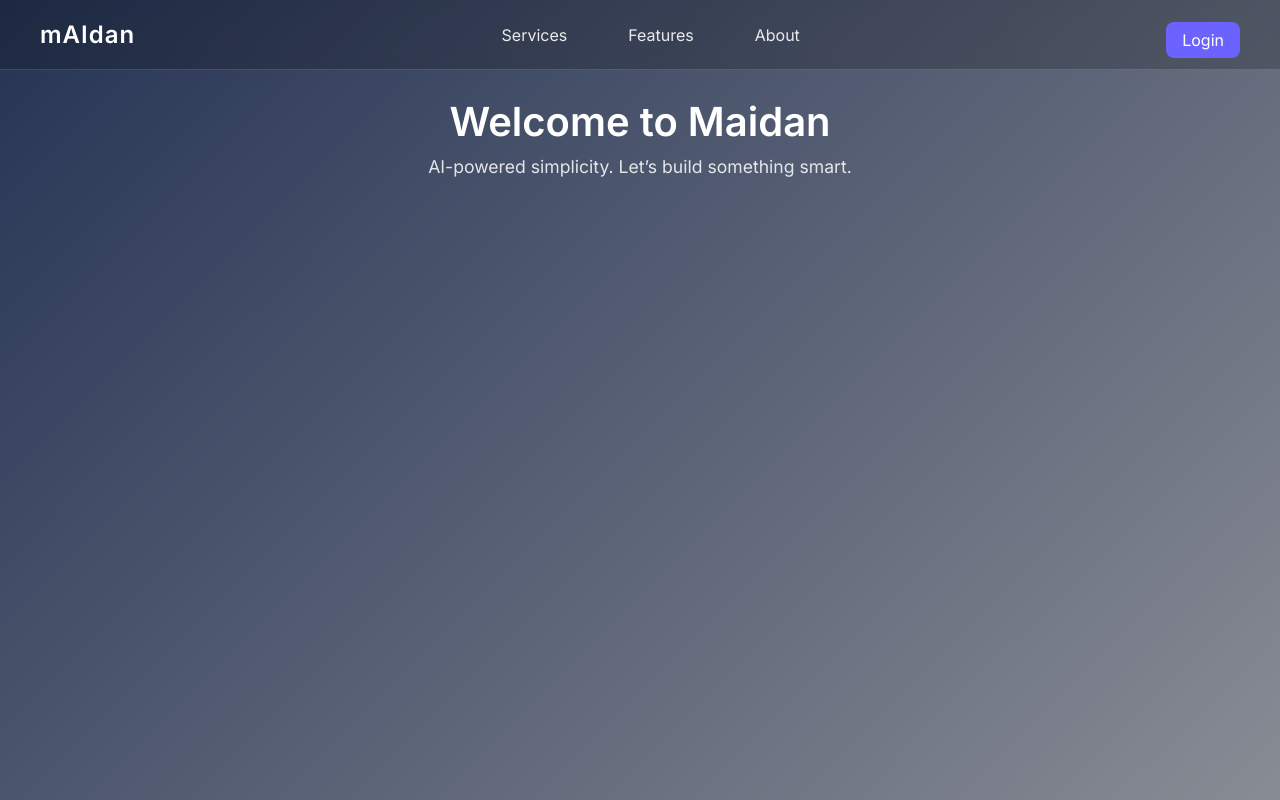
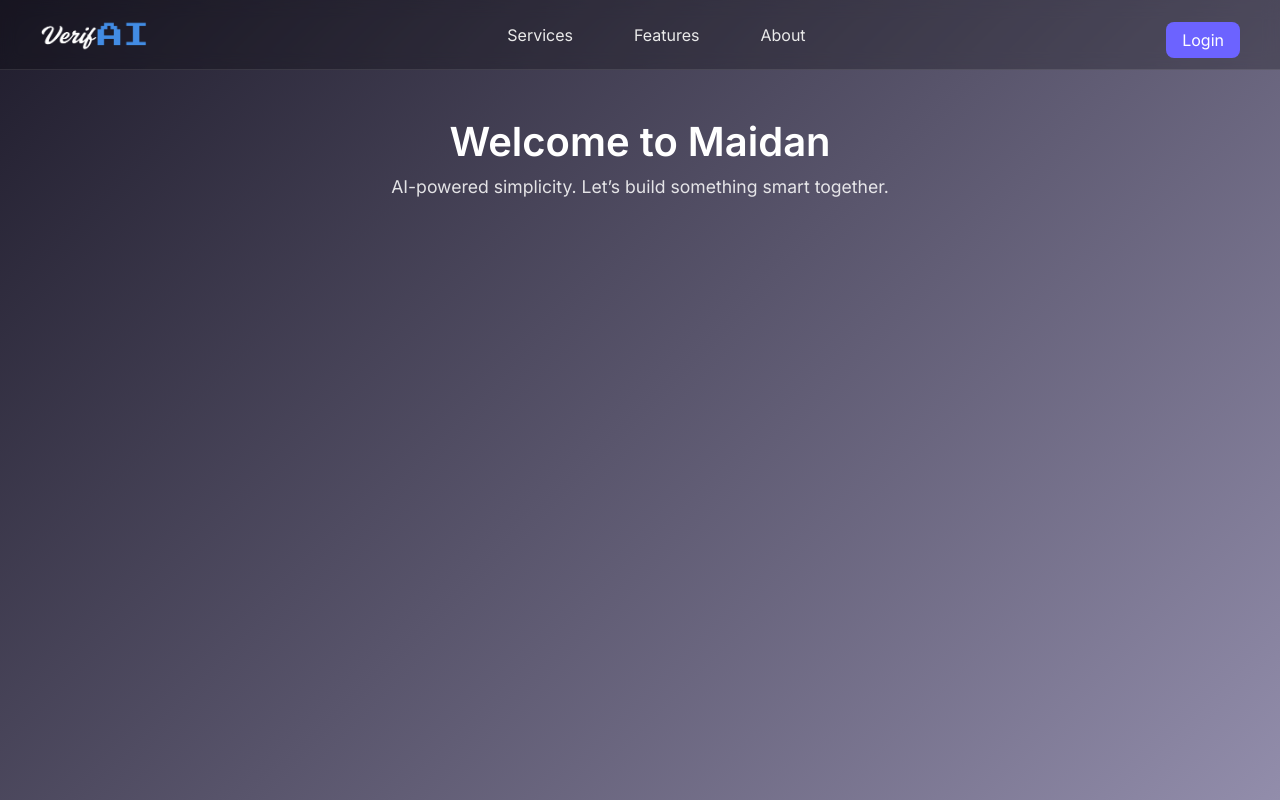
Before and after one commit to DraghiciAlexandru/Proiect_detector_AI, a React (Vite) app: page / in a window 1280 px wide. Built offline with nearby package versions, Linux system fonts and the light colour scheme; no server answers.

Commit message:
uigata2.1

```diff
--- a/src/main.jsx
+++ b/src/main.jsx
@@ -1,25 +1,30 @@
-import { StrictMode } from 'react';
-import { createRoot } from 'react-dom/client';
-import { BrowserRouter, Routes, Route } from 'react-router-dom';
-import './index.css';
-import Home from './pages/Home.jsx';
-import LoginPage from './pages/LoginPage.jsx';
-import Test from './pages/Test.jsx';
-import SignUpPage from './pages/SignUpPage.jsx';
-import App from './App.jsx'; // importul pentru chat
-import Interview from './pages/Interview.jsx';
+import { StrictMode } from "react";
+import { createRoot } from "react-dom/client";
+import { BrowserRouter, Routes, Route } from "react-router-dom";
+import "./index.css";
 
-createRoot(document.getElementById('root')).render(
-  // <StrictMode>
+import Home from "./pages/Home.jsx";
+import LoginPage from "./pages/LoginPage.jsx";
+import SignUpPage from "./pages/SignUpPage.jsx";
+import App from "./App.jsx";              // Chat
+import Test from "./pages/Test.jsx";
+import Profile from "./pages/Profile.jsx";
+import Interviews from "./pages/Interviews.jsx"; // ✅ Interviews
+import CybersecurityBeginner from "./pages/CybersecurityBeginner.jsx";
+
+createRoot(document.getElementById("root")).render(
+  <StrictMode>
     <BrowserRouter>
       <Routes>
-        <Route path="/" element={<Home />} />       {/* home */}
+        <Route path="/" element={<Home />} />
         <Route path="/login" element={<LoginPage />} />
         <Route path="/signup" element={<SignUpPage />} />
-        <Route path="/app" element={<App />} />         {/* Chat */}
-        <Route path='/test' element={<Test/>}/>
-        <Route path='/interview/:domain/:level' element={<Interview/>}/>
+        <Route path="/app" element={<App />} />
+        <Route path="/profile" element={<Profile />} />
+        <Route path="/interviews" element={<Interviews />} />  {/* ✅ Interviews */}
+        <Route path="/test" element={<Test />} />
+        <Route path="/interview/cybersecurity/beginner" element={<CybersecurityBeginner />} />
       </Routes>
     </BrowserRouter>
-  // </StrictMode>
-)
+  </StrictMode>
+);
--- a/src/pages/Home.css
+++ b/src/pages/Home.css
@@ -7,55 +7,32 @@
   font-family: 'Inter', sans-serif;
 }
 
-.app-page {
+body {
+  margin: 0;
+  padding: 0;
   height: 100vh;
-  width: 100vw;          /* make it use full screen width */
-  overflow: hidden;
-  background: linear-gradient(135deg, #1f1c2c, #928dab);
-  display: flex;
-  flex-direction: column;
-}
-.app-body {
-  flex: 1;
-  display: flex;
-  height: calc(100vh - 70px);
-  width: 100vw;           /* stretch fully under navbar */
-  margin: 0;              /* remove any residual gaps */
-  padding: 0;
-}
-
-.chat-shell {
-  flex: 1;
-  background: #fff;
-  display: flex;
-  flex-direction: column;
-  border-left: none;
-  border-top: 1px solid rgba(0,0,0,0.07);
-  border-right: 1px solid rgba(0,0,0,0.07);
-  border-bottom: 1px solid rgba(0,0,0,0.07);
-}
-
-
-body {
-  background: linear-gradient(135deg, #1f1c2c, #928dab);
-  color: #fff;
-  height: 100vh;
-  overflow: hidden;
+  width: 100vw;
+  overflow-x: hidden;
 }
 
 .home-container {
   display: flex;
   flex-direction: column;
-  height: 100%;
+  height: 100vh;
+  width: 100vw;
+  background: linear-gradient(135deg, #1f1c2c, #928dab); /* ✅ consistent background */
+  color: #fff;
+  overflow: hidden;
 }
 
+/* NAVBAR */
 .navbar {
   width: 100%;
   height: 70px;
   display: flex;
   justify-content: space-between;
   align-items: center;
-  background: rgba(0, 0, 0, 0.2);
+  background: rgba(0, 0, 0, 0.25);
   backdrop-filter: blur(8px);
   padding: 0 40px;
   position: fixed;
@@ -63,13 +40,6 @@ body {
   left: 0;
   border-bottom: 1px solid rgba(255, 255, 255, 0.15);
   z-index: 100;
-}
-
-.logo {
-  font-size: 1.5rem;
-  font-weight: 600;
-  color: #ffffff;
-  letter-spacing: 1px;
 }
 
 .nav-center {
@@ -84,18 +54,13 @@ body {
   font-size: 1rem;
   cursor: pointer;
   transition: color 0.3s;
-  height: 42px;         /* uniform height */
-  line-height: 42px;    /* vertically centers text */
+  height: 42px;
+  line-height: 42px;
   padding: 0 18px;
 }
 
 .nav-btn:hover {
   color: #6c63ff;
-}
-
-.nav-right {
-  display: flex;
-  align-items: center;
 }
 
 .login-btn {
@@ -113,37 +78,6 @@ body {
   background: #5851d8;
 }
 
-.user-info {
-  font-weight: 500;
-  color: #6c63ff;
-  cursor: pointer;
-  background: #fff;
-  border-radius: 8px;
-  padding: 8px 16px;
-  color: #2d2d2d;
-  transition: background 0.3s;
-}
-
-.user-info:hover {
-  background: #f5f5f5;
-}
-
-.content {
-  margin-top: 100px;
-  text-align: center;
-}
-
-.content h1 {
-  font-size: 2.5rem;
-  margin-bottom: 10px;
-}
-
-.content p {
-  font-size: 1.1rem;
-  opacity: 0.85;
-}
-
-
 .user-wrapper {
   position: relative;
 }
@@ -157,14 +91,19 @@ body {
   cursor: pointer;
 }
 
+.user-info:hover {
+  background: #f5f5f5;
+}
+
+/* USER MENU */
 .user-menu {
   position: absolute;
   top: 110%;
   right: 0;
   background: #ffffff;
-  border: 1px solid rgba(0,0,0,0.08);
+  border: 1px solid rgba(0, 0, 0, 0.08);
   border-radius: 10px;
-  box-shadow: 0 6px 20px rgba(0,0,0,0.12);
+  box-shadow: 0 6px 20px rgba(0, 0, 0, 0.12);
   display: flex;
   flex-direction: column;
   min-width: 140px;
@@ -185,7 +124,7 @@ body {
   background: rgba(108, 99, 255, 0.08);
 }
 
-
+/* DROPDOWN MENU */
 .nav-item {
   position: relative;
   display: inline-block;
@@ -193,12 +132,12 @@ body {
 
 .dropdown-menu {
   position: absolute;
-  top: 100%;           /* right under the button */
+  top: 100%;
   left: 0;
   background: #ffffff;
-  border: 1px solid rgba(0,0,0,0.06);
+  border: 1px solid rgba(0, 0, 0, 0.06);
   border-radius: 10px;
-  box-shadow: 0 10px 30px rgba(0,0,0,0.1);
+  box-shadow: 0 10px 30px rgba(0, 0, 0, 0.1);
   min-width: 160px;
   z-index: 200;
   overflow: hidden;
@@ -219,13 +158,33 @@ body {
   background: rgba(108, 99, 255, 0.08);
 }
 
-.sidebar {
-  width: 260px;
-  background: rgba(0, 0, 0, 0.25);
-  backdrop-filter: blur(5px);
-  border-right: 1px solid rgba(255, 255, 255, 0.08);
-  padding: 16px 10px; /* small padding inside only */
-  color: #fff;
-  display: flex;
-  flex-direction: column;
+/* LOGO */
+.logo-image {
+  height: 60px;
+  cursor: pointer;
+  transition: transform 0.25s ease, opacity 0.25s ease;
+  display: block;
+  margin: 0 auto;
+  object-fit: contain;
 }
+
+.logo-image:hover {
+  transform: scale(1.12);
+  opacity: 0.95;
+}
+
+/* MAIN CONTENT */
+.content {
+  margin-top: 120px;
+  text-align: center;
+}
+
+.content h1 {
+  font-size: 2.5rem;
+  margin-bottom: 10px;
+}
+
+.content p {
+  font-size: 1.1rem;
+  opacity: 0.85;
+}
--- a/src/pages/Home.jsx
+++ b/src/pages/Home.jsx
@@ -2,6 +2,7 @@ import React, { useState, useEffect } from "react";
 import { useNavigate } from "react-router-dom";
 import "./Home.css";
 import { getCurrentUser, logout } from "../auth/auth";
+import logo from "../assets/logo.png";
 
 export default function Home() {
   const [user, setUser] = useState(null);
@@ -35,12 +36,17 @@ export default function Home() {
     }
   };
 
-
   return (
     <div className="home-container">
+      {/* NAVBAR */}
       <nav className="navbar">
         <div className="nav-left">
-          <h2 className="logo">mAIdan</h2>
+          <img
+            src={logo}
+            alt="Maidan Logo"
+            className="logo-image"
+            onClick={() => navigate("/")}
+          />
         </div>
 
         <div className="nav-center">
@@ -53,14 +59,14 @@ export default function Home() {
 
             {showServices && (
               <div className="dropdown-menu">
-                <button onClick={goToProtected}>
-                  Interview
+                <button onClick={() => navigate("/interviews")}>
+                  Interviews
                 </button>
-                <button onClick={() => navigate("/services/ai")}>
-                  AI Models
+                <button onClick={() => goToProtected()}>
+                  AI Assistant
                 </button>
                 <button onClick={() => navigate("/services/consulting")}>
-                  Colaborations
+                  Collaborations
                 </button>
               </div>
             )}
@@ -95,9 +101,10 @@ export default function Home() {
         </div>
       </nav>
 
+      {/* MAIN CONTENT */}
       <main className="content">
         <h1>Welcome to Maidan</h1>
-        <p>AI-powered simplicity. Let’s build something smart.</p>
+        <p>AI-powered simplicity. Let’s build something smart together.</p>
       </main>
     </div>
   );
```
